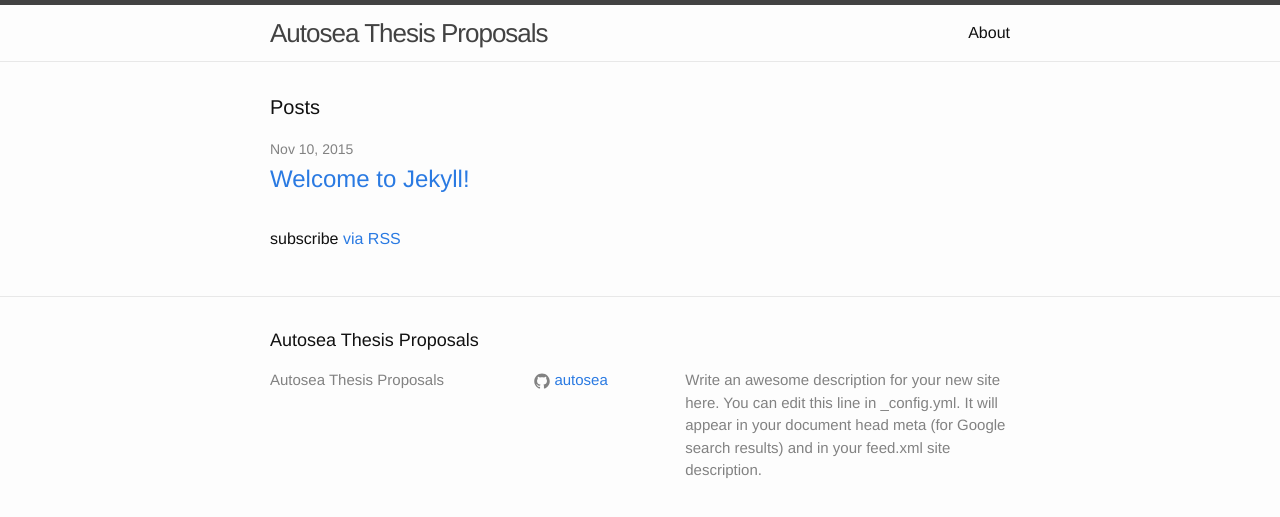
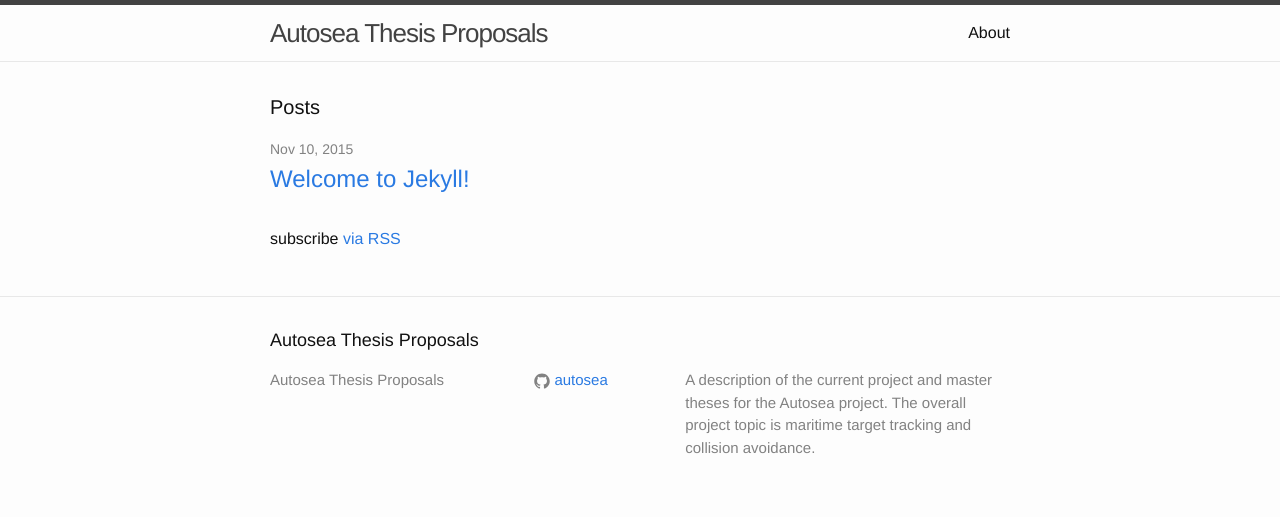
Before and after one commit to autosit/autosit.github.io, a Jekyll site: the page built from index.html, in a window 1280 px wide. Shown: the top 517 px of the page. Built offline with Jekyll 4.4.1, drawn with Linux system fonts in a browser that asks for light colours.

Commit message:
Updated the site description

```diff
--- a/_config.yml
+++ b/_config.yml
@@ -8,9 +8,7 @@
 # Site settings
 title: Autosea Thesis Proposals
 description: > # this means to ignore newlines until "baseurl:"
-  Write an awesome description for your new site here. You can edit this
-  line in _config.yml. It will appear in your document head meta (for
-  Google search results) and in your feed.xml site description.
+    A description of the current project and master theses for the Autosea project. The overall project topic is maritime target tracking and collision avoidance.
 baseurl: "" # the subpath of your site, e.g. /blog
 url: "http://autosea.github.io" # the base hostname & protocol for your site
 github_username:  autosea
```
